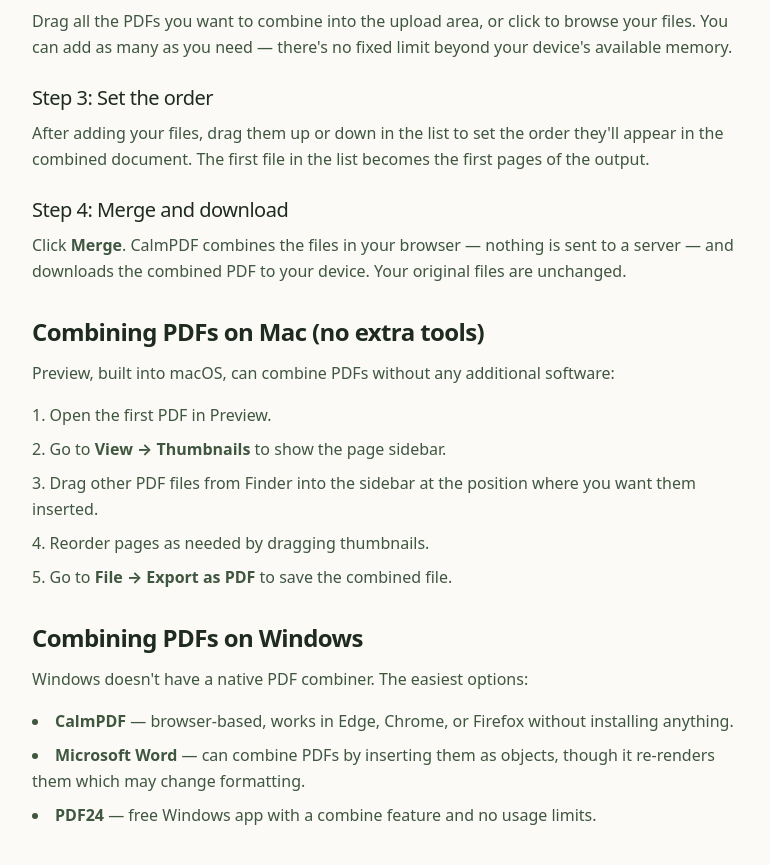
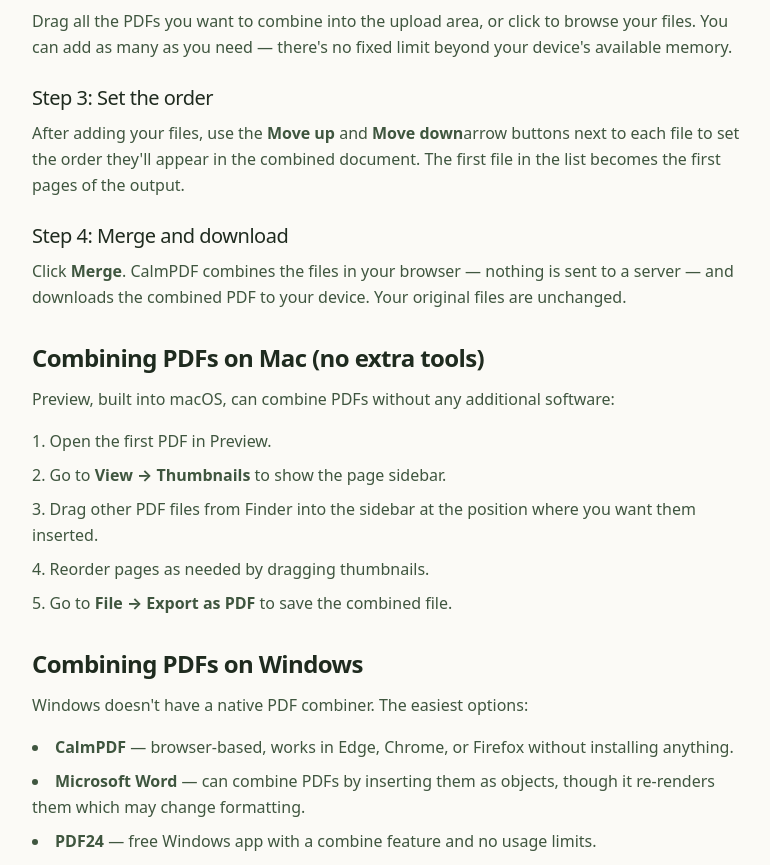
Before and after one commit to lorenzo-gu/calmpdf, a Next.js app: page /how-to/combine-pdf-files in a window 1280 px wide. Shown: the part 881-1746 px from the top of the page, without its empty margins (248-1018 px from the left). Built offline with nearby package versions, Linux system fonts and the light colour scheme.

Commit message:
Fix merge PDF copy to match arrow-button reordering

```diff
--- a/src/app/how-to/combine-pdf-files/page.tsx
+++ b/src/app/how-to/combine-pdf-files/page.tsx
@@ -65,8 +65,9 @@ export default function Page() {
 
       <h3 className="text-xl font-medium mt-6 mb-2">Step 3: Set the order</h3>
       <p className="text-sage-700 mb-4">
-        After adding your files, drag them up or down in the list to set the order they'll
-        appear in the combined document. The first file in the list becomes the first pages
+        After adding your files, use the <strong>Move up</strong> and <strong>Move down</strong>
+        arrow buttons next to each file to set the order they'll appear in the combined
+        document. The first file in the list becomes the first pages
         of the output.
       </p>
 
--- a/src/content/tools.ts
+++ b/src/content/tools.ts
@@ -128,7 +128,7 @@ export const TOOLS: Tool[] = [
     keyword: "merge pdf",
     steps: [
       "Drop all the PDFs you want to combine into the box.",
-      "Drag the files to set the order you want them in.",
+      "Use the up/down arrow buttons to set the order you want them in.",
       "Click Merge and download the combined PDF.",
     ],
     faqs: [
@@ -142,7 +142,7 @@ export const TOOLS: Tool[] = [
       },
       {
         q: "Can I change the order of the PDFs?",
-        a: "Yes. After adding your files, drag them up or down in the list to change the order before merging.",
+        a: "Yes. After adding your files, use the Move up and Move down arrow buttons in the list to change the order before merging.",
       },
       {
         q: "Is it really private?",
```
